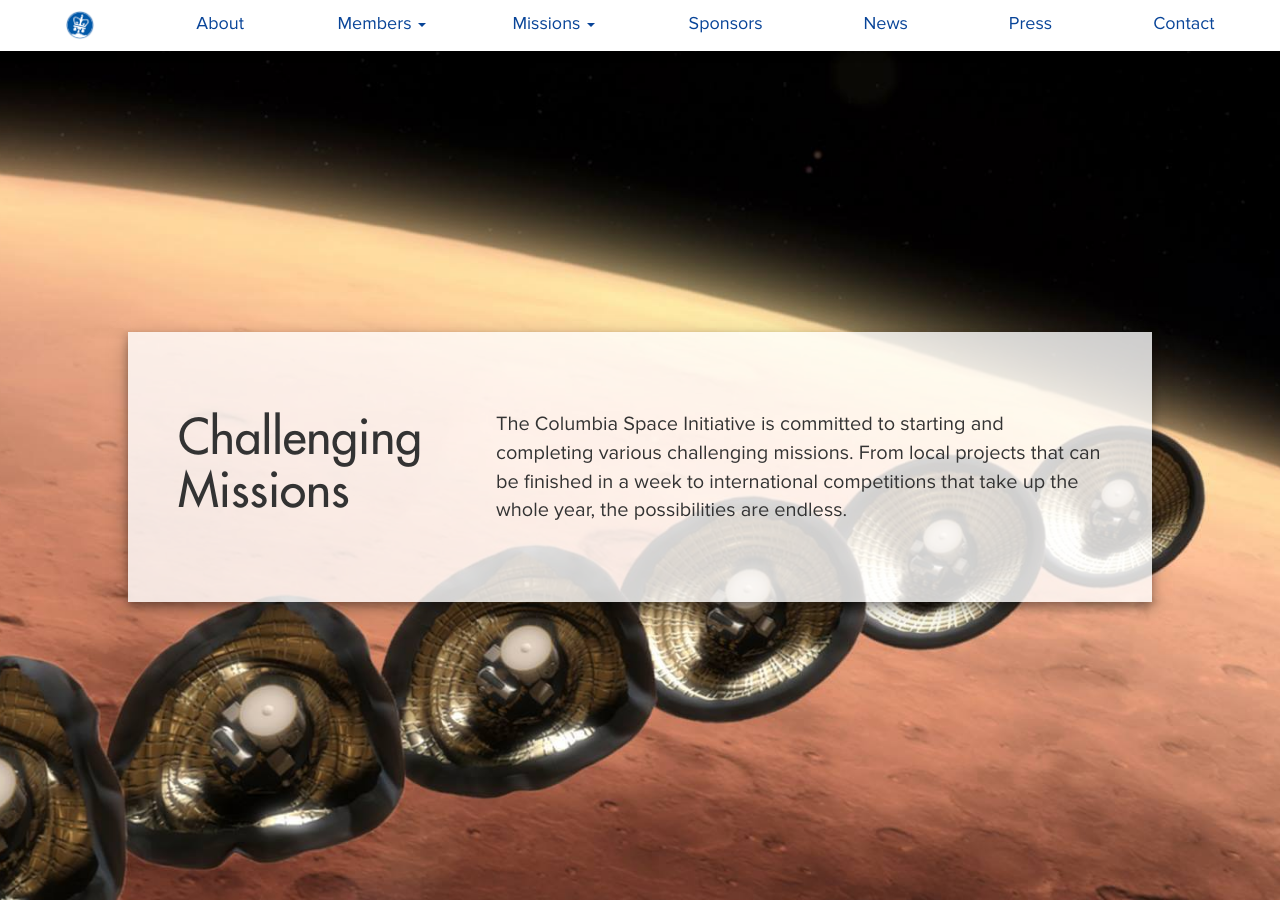
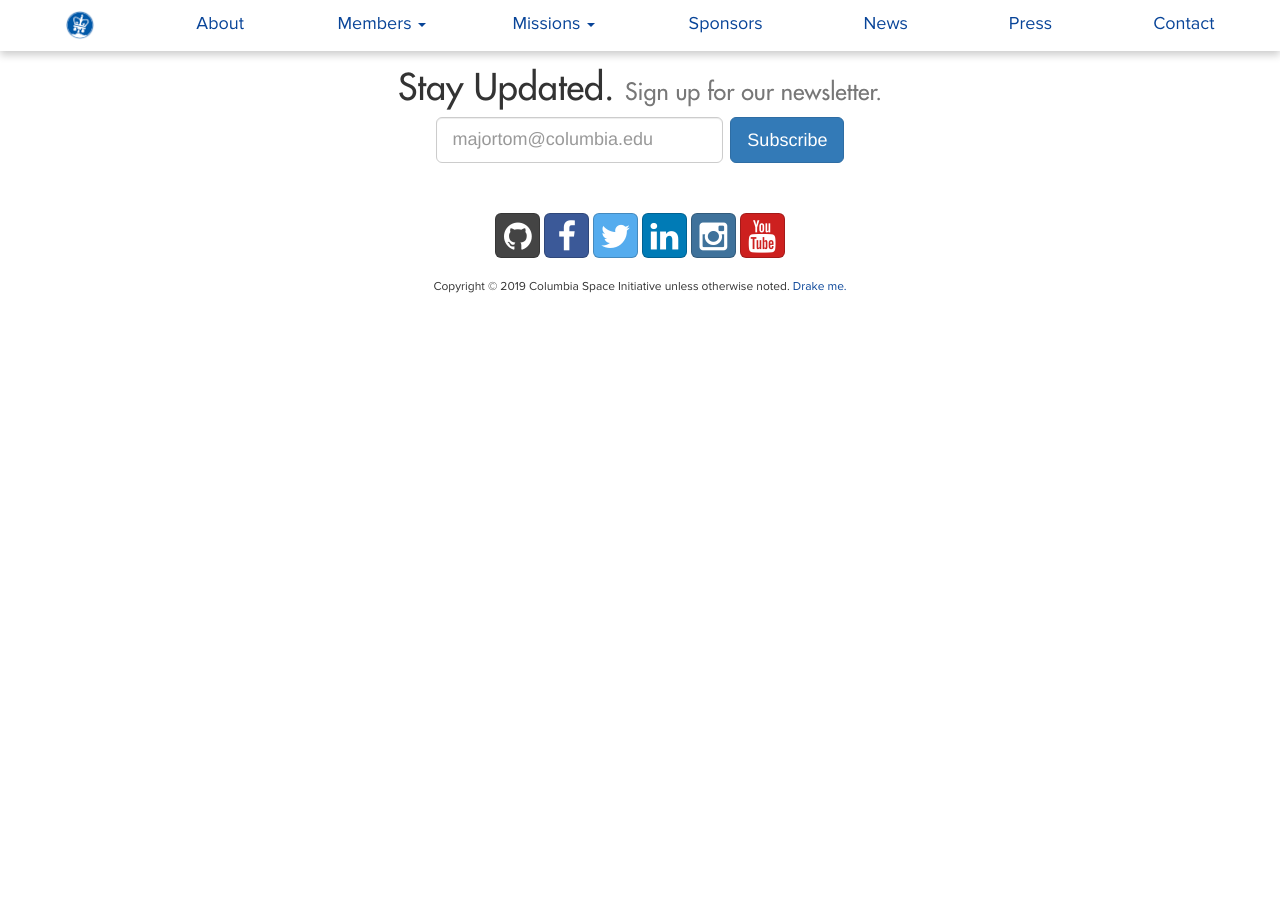
Before and after one commit to columbiaspace/columbiaspace.org, a Jekyll site: the page built from index.html, in a window 1280 px wide and 900 px high, scrolled down 1223 px. Built offline with Jekyll 4.4.1, drawn with Linux system fonts in a browser that asks for light colours; nearby versions of some CDN libraries; comment, search, counter and statistics services are not loaded; after the commit the page ends 1533 px from its top, so only the background shows below that; some of the changed text lies outside the part shown.

Commit message:
remove group-highlights on home page

```diff
--- a/index.html
+++ b/index.html
@@ -25,45 +25,6 @@
   </div>
 </div>
 
-<!-- Content here -->
-<div class="group-highlight" id="highlight1">
-  <div class="container row-color">
-    <div class="row">
-      <div class="col-md-4">
-	<h2>Challenging Missions</h2>
-      </div>
-      <div class="col-md-8">
-	<p>The Columbia Space Initiative is committed to starting and completing various challenging missions. From local projects that can be finished in a week to international competitions that take up the whole year, the possibilities are endless.</p>
-      </div>
-    </div>
-  </div>
-</div>
-
-<div class="group-highlight" id="highlight2">
-  <div class="container row-color">
-    <div class="row">
-      <div class="col-md-4">
-	<h2>Dedicated Leaders</h2>
-      </div>
-      <div class="col-md-8">
-	<p>The leaders of the Columbia Space Initiative are committed to helping all members of the club further their knowledge of the cosmos. Leadership positions are transparent and easy to access, and any member can become a mission director by proposing a new mission to pursue.</p>
-      </div>
-    </div>
-  </div>
-</div>
-
-<div class="group-highlight" id="highlight3">
-  <div class="container row-color">
-    <div class="row">
-      <div class="col-md-4">
-	<h2>Vibrant Community</h2>
-      </div>
-      <div class="col-md-8">
-	<p>Our members come from various different backgrounds and experiences, but we have one thing in common: we love space! Join our pursuit for all things space and beyond.</p>
-      </div>
-    </div>
-  </div>
-</div>
 
 <!-- Mailchimp plugin here -->
 <div class="sign-up">
```
